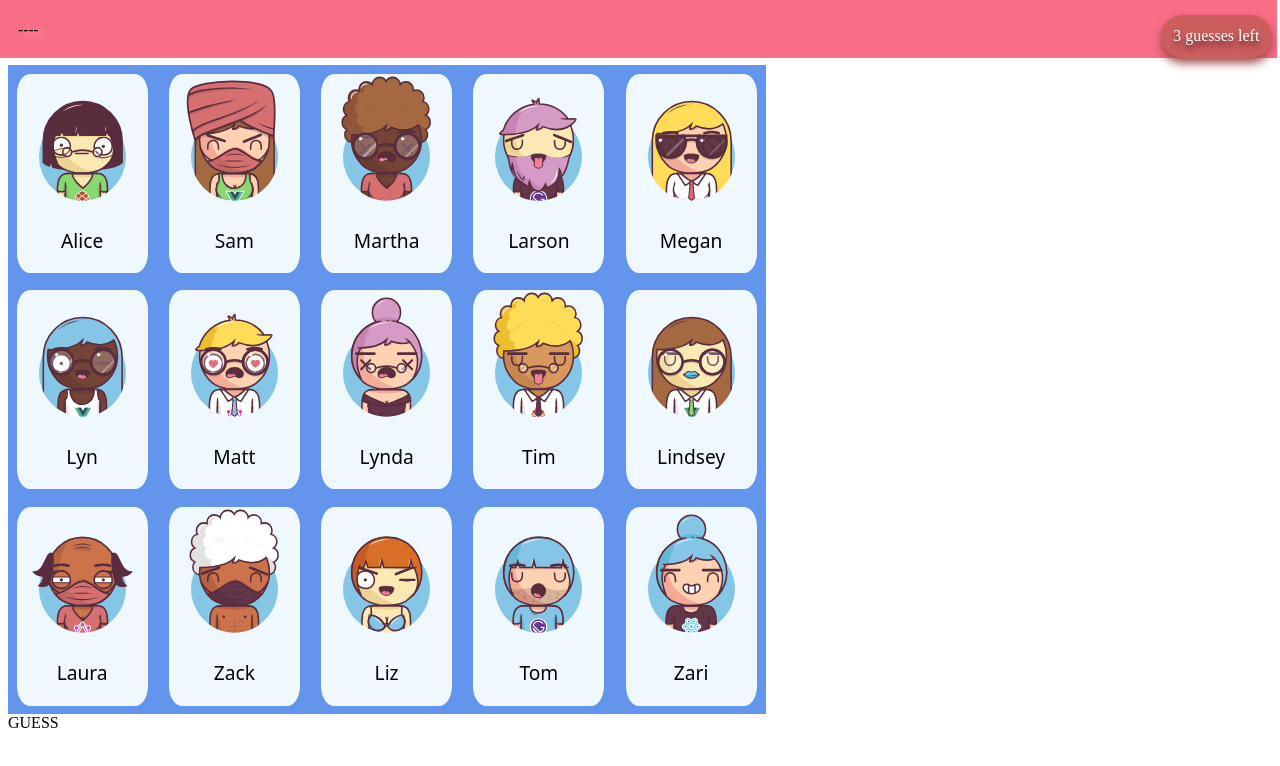
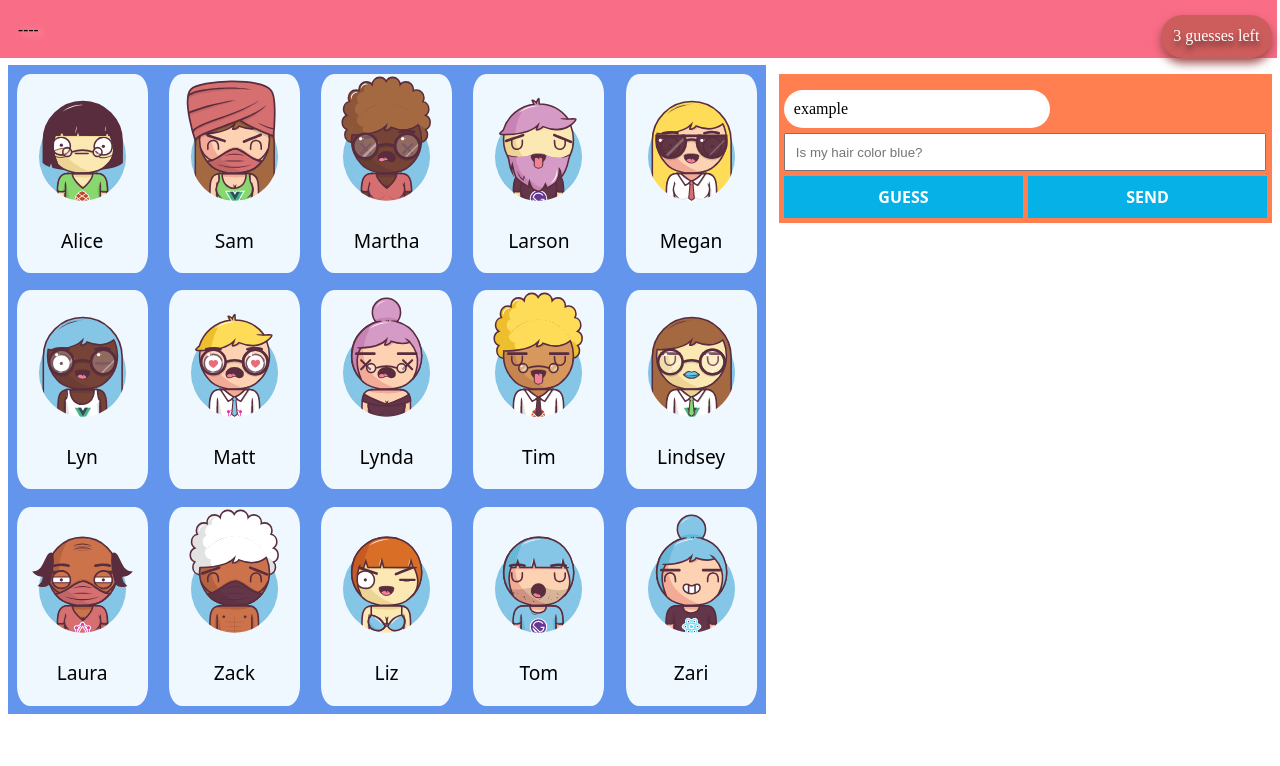
Before and after one commit to KevinDaSilvaS/guess_who, a website: page src/static/index.html in a window 1280 px wide. Drawn offline with nearby package versions, Linux system fonts and the light colour scheme; no server answers.

Commit message:
Create chat front-end

```diff
--- a/src/static/css/index.css
+++ b/src/static/css/index.css
@@ -1,6 +1,7 @@
 .cards {
     background-color: cornflowerblue;
     width: 60%;
+    float: left;
 }
 
 .card {
@@ -52,3 +53,47 @@
 .wrapper {
     margin-right: -15%;
 }
+
+#chat {
+    width: 39%;
+    background-color: coral;
+    float: right;
+}
+
+input {
+    padding: 2%;
+    width: 93%;
+    margin-left: 1%;
+    margin-bottom: 1%;
+}
+
+.btn {
+    float: left;
+    text-align: center;
+    width: 44.5%;
+    margin-left: 1%;
+    margin-bottom: 1%;
+    background-color: #05b1e6;
+    padding: 2%;
+    font-weight: bolder;
+    color: white;
+    font-family: system-ui;
+}
+
+.guess {
+    box-shadow: 1px 1px 50px 48px #00c3ff;
+}
+
+.msg-send {
+    border-radius: 30px;
+    padding: 2%;
+    width: 50%;
+    margin-left: 1%;
+    margin-bottom: 1%;
+    background-color: #ffffff;
+}
+
+.msg-receive {
+    margin-left: 45%;
+    background-color: #E6F4F1;
+}
--- a/src/static/index.html
+++ b/src/static/index.html
@@ -74,7 +74,16 @@
             </div>
         </div>
     </div>
-    <div onclick="guessCard()">GUESS</div>
+    <div id="chat">
+        <div id="messages"> <p class="msg-send">example</p> </div>
+
+        <input type="text" placeholder="Is my hair color blue?">
+
+        <div onclick="guessCard()" id="guessBtn" class="btn">GUESS</div>
+
+        <div onclick="" class="btn">SEND</div>
+    </div>
+
     <script src="/socket.io/socket.io.js"></script>
     <script src="https://code.jquery.com/jquery-3.4.1.min.js"></script>
     <script src="js/card.js"></script>
@@ -114,8 +123,13 @@
         }
 
         const guessCard = () => {
-            if(guessing) return guessing = false;
+            const elem = document.getElementById("guessBtn").classList;
+            if(guessing) {
+                elem.remove("guess");
+                return guessing = false;
+            }
 
+            elem.add("guess");
             return guessing = true;
         }
 
```
